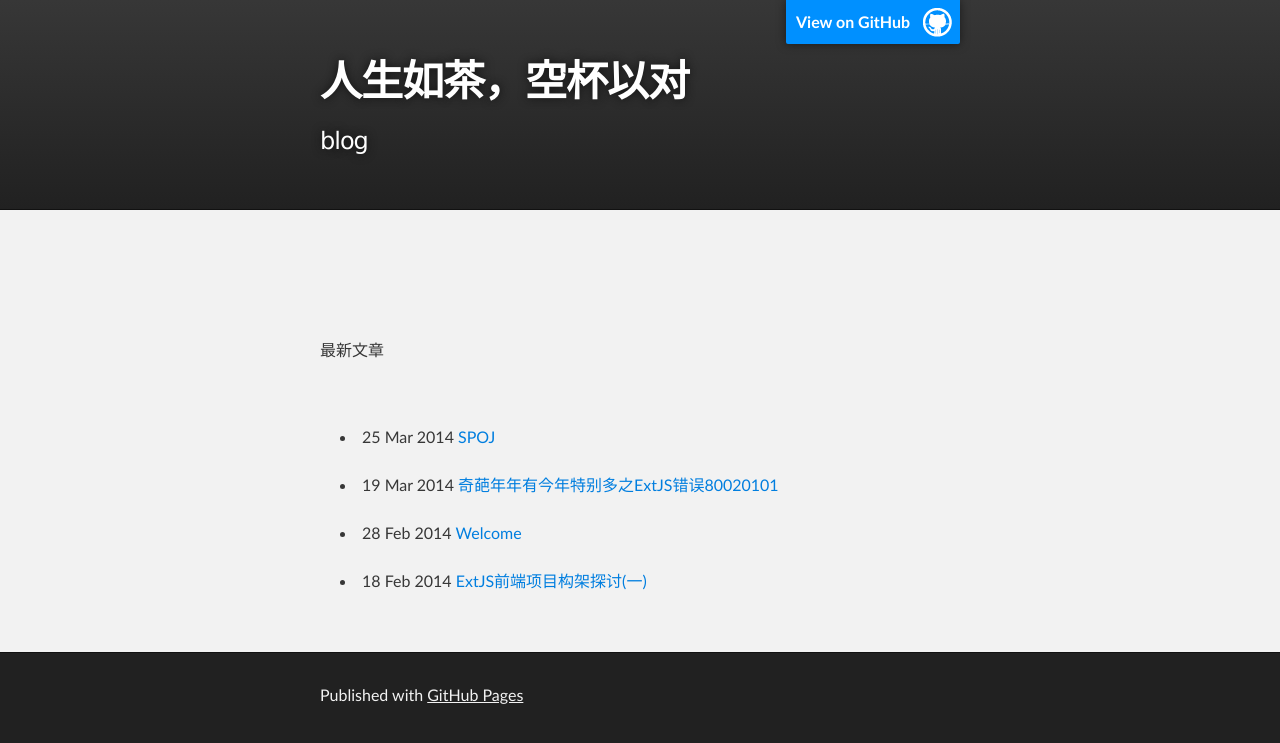
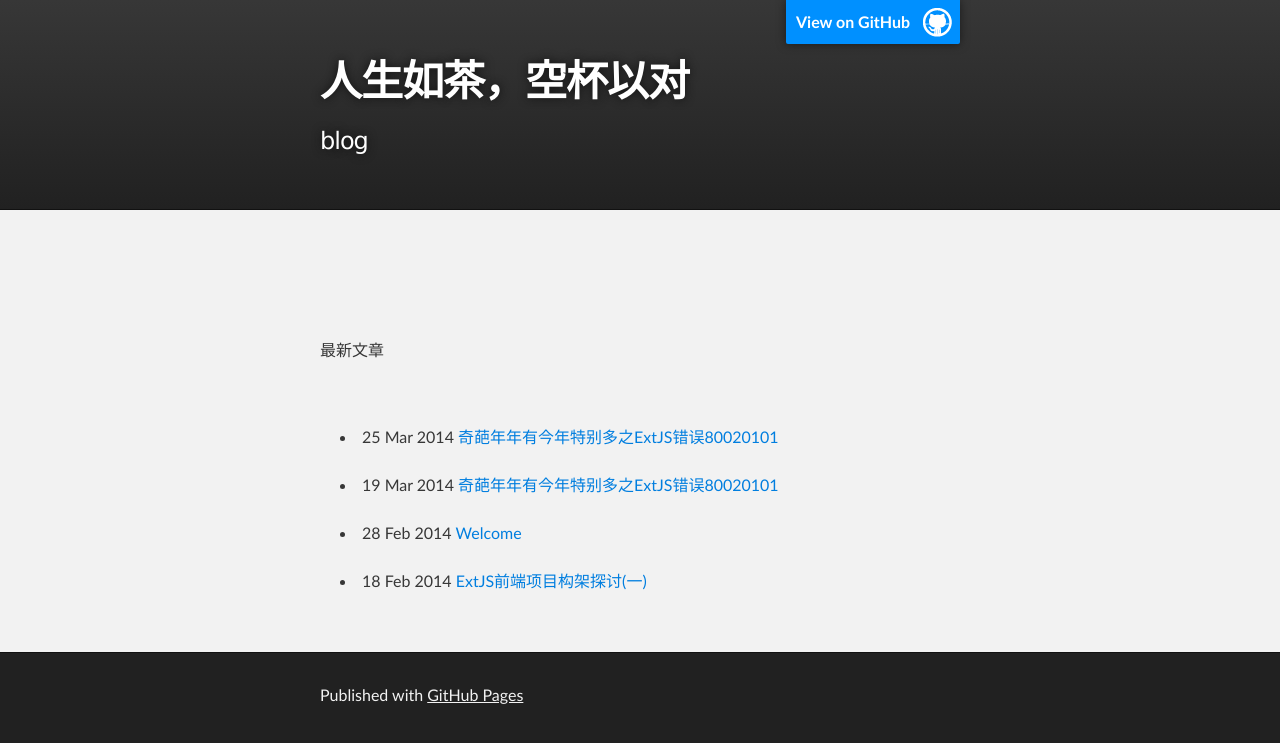
Before and after one commit to AxeMea/axemea.github.com, a Jekyll site: the page built from index.html, in a window 1280 px wide. Shown: the top 743 px of the page. Built offline with Jekyll 4.4.1, drawn with Linux system fonts in a browser that asks for light colours; some of the changed lines change nothing that is shown.

Commit message:
2014-03-25-spoj-problem-transform-the-expression.md

````diff
--- a/_posts/2014-03-25-spoj-problem-transform-the-expression.md
+++ b/_posts/2014-03-25-spoj-problem-transform-the-expression.md
@@ -1,11 +1,34 @@
 ---
 layout: default
-title: SPOJ
+title: 奇葩年年有今年特别多之ExtJS错误80020101
 ---
 
 ##{{ page.title }}
 
-Transform the algebraic expression with brackets into RPN form (Reverse Polish Notation). Two-argument operators: +, -, *, /, ^ (priority from the lowest to the highest), brackets ( ). Operands: only letters: a,b,...,z. Assume that there is only one RPN form (no expressions like a*b*c).
+今天在切浏览器测试的时候，以外的发现，ie7，ie8俩兄弟竟然打不开很多模块的页面，查看控制台发现报
 
+```
+SCRIPT257: 由于出现错误 80020101 而导致此项操作无法完成
+```
+
+google一把，发现这个问题主要是因为一下几个方面引起：
+
+* <!-- -->注释惹的祸
+
+* 不严格的json格式，比如最后一个变量多了逗号等现象
+
+* 如果用tabpanel加载的是页面，那么注意设置script:true，并且去除页面中的引用库以及html head body等结构，避免引起和主框架的冲突
+
+对照以上几点，快速把代码过了下，竟然都不存在。。然后我根据请求流来判断哪一个环节出了问题，发现在加载模块的controller后，并没有顺利加载store，view组件，因此判断是在controller中的代码出现问题，但controller的格式是通过工具生成的，应该不会存在问题，然后一行一行调试。。发现。。。
+
+在模块视图中，使用了grid组件，同时里面存在actioncolumn列，由于actioncolumn只有handler方法，它并没有默认的信号释放能够被controller捕获，所以在handler中自定义了释放了一个delete信号
+
+javascript
+this.fireEvent('delete',record);
+```
+
+这本身是正确的，奇葩来了。。就是因为这个'delete'信号，如果换成其他的就ok。。。。。。猜想：因为actioncolumn默认定义了delete信号，当再次定义时，可能存在冲突的原因。。。。等有时间看下源码，再一探究竟。。
+
+吐槽：error 80020101 这个错误太泛了。。
 
 {{ page.date | date_to_string }}
````
